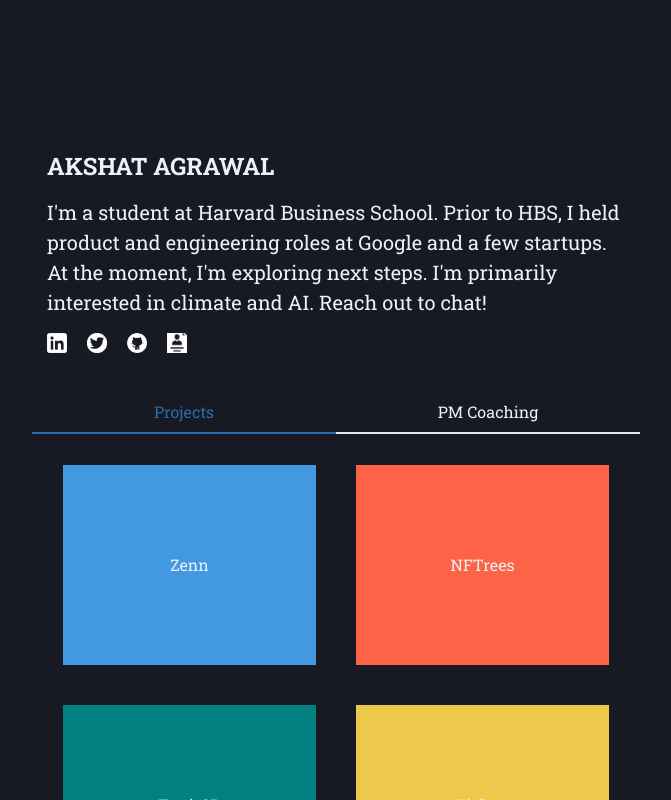
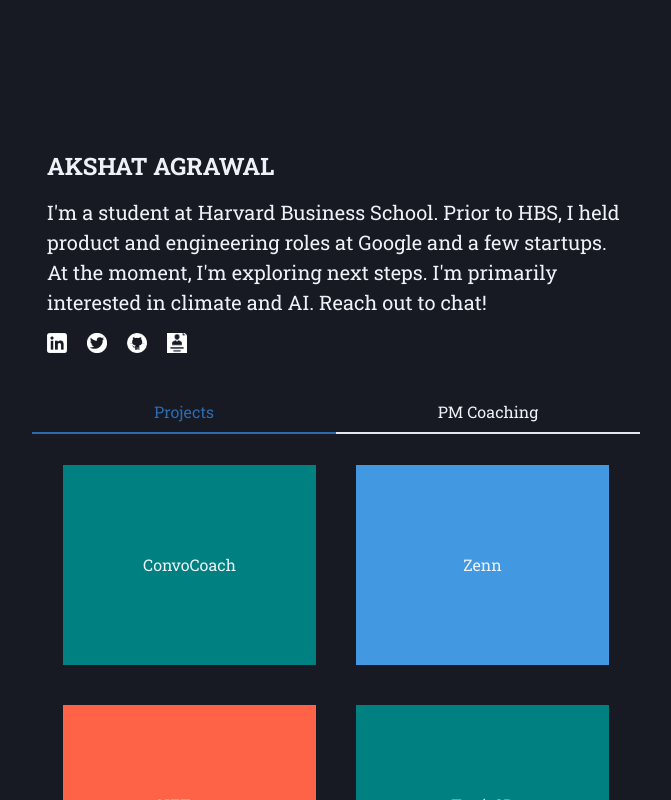
Before and after one commit to akshatag/portfolio-ts, a Next.js app: page /components/Main in a window 1280 px wide. Shown: the top 800 px of the page, without its empty margins (304-975 px from the left). Built offline with nearby package versions, Linux system fonts and the light colour scheme.

Commit message:
added convocoach to portfolio

```diff
--- a/pages/components/Main.tsx
+++ b/pages/components/Main.tsx
@@ -63,6 +63,15 @@
     return (
         <>
             <SimpleGrid p={15} columns={{sm: 1, md: 2}} spacing={10} marginBottom={200}>
+
+                <Project
+                    bg="teal"
+                    name="ConvoCoach"
+                    img="ConvoCoach.png"
+                    link="https://convocoach.vercel.app/"
+                    desc="ConvoCoach is an AI English language tutor. Students make the biggest leap in their language learning journey when they practice speaking in English with a peer. ConvoCoach gives you a practice partner on demand that can talk to you about any topic and practice any scenario."
+                />
+
                 <Project
                     bg="blue.400"
                     name="Zenn"
@@ -89,7 +98,7 @@
                     img="3DTetris.png"
                     link="https://github.com/akshatag/tetris-3d"
                     desc="Tetris but in 3D! Complete with a movable camera. I wrote this in Java and used LWJGL a long time ago and have not been
-                    able to get it compile since 2020 - but I swear it works! Please reach out ASAP if you get it to compile."
+                    able to get it compile since 2020. I swear it works and it's pretty dope. Please reach out ASAP if you get it to compile."
                 />
 
                 <Project
@@ -100,6 +109,7 @@
                     desc="Keep all your files safely on your local computer, but access them from anywhere
                     using Pickup -- even if your computer is asleep! Kind of like the cloud, but cheaper and more secure."
                 />
+
             </SimpleGrid>
         </>
     )
```
Also changed, not shown: public/ConvoCoach.png (added), 1 other file (tests, documents, lock files or other folders).
